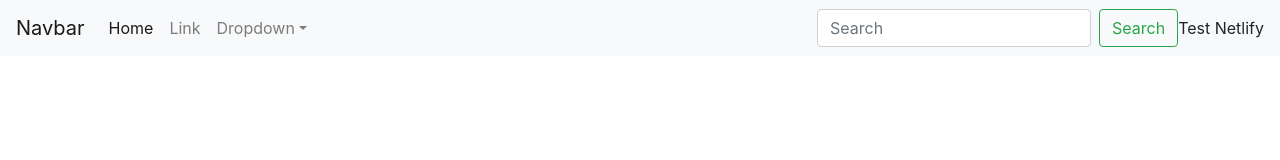
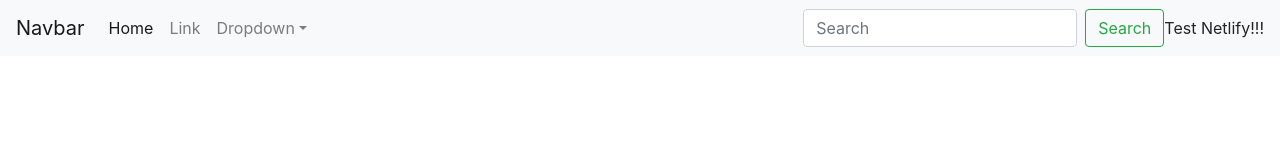
Before and after one commit to bewza23114/webui-testproject, a plain HTML site: page index.html in a window 1280 px wide. Drawn offline with nearby package versions, Linux system fonts and the light colour scheme.

Commit message:
test netlify

```diff
--- a/index.html
+++ b/index.html
@@ -37,7 +37,7 @@
                   <button class="btn btn-outline-success my-2 my-sm-0" type="submit">Search</button>
               </form>
               <div>
-                  Test Netlify
+                  Test Netlify!!!
               </div>
           </div>
       </nav>
```
